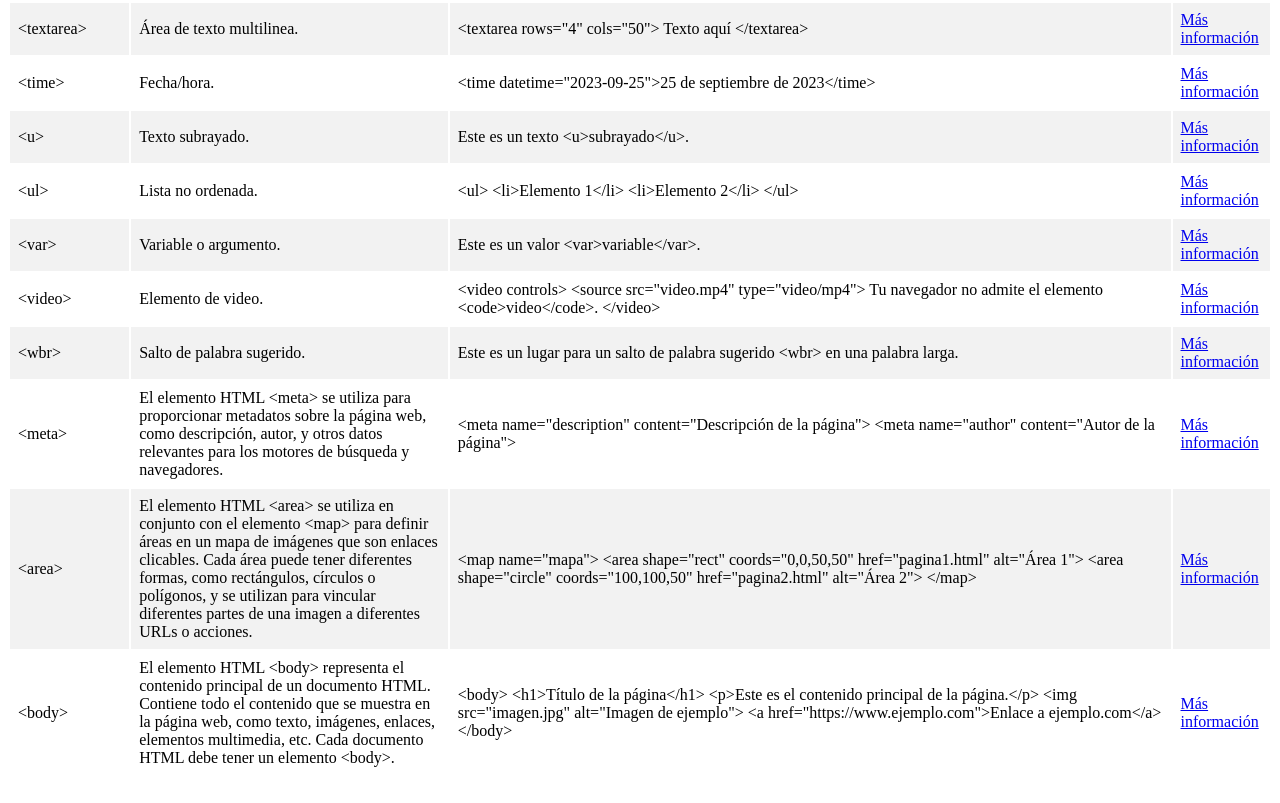
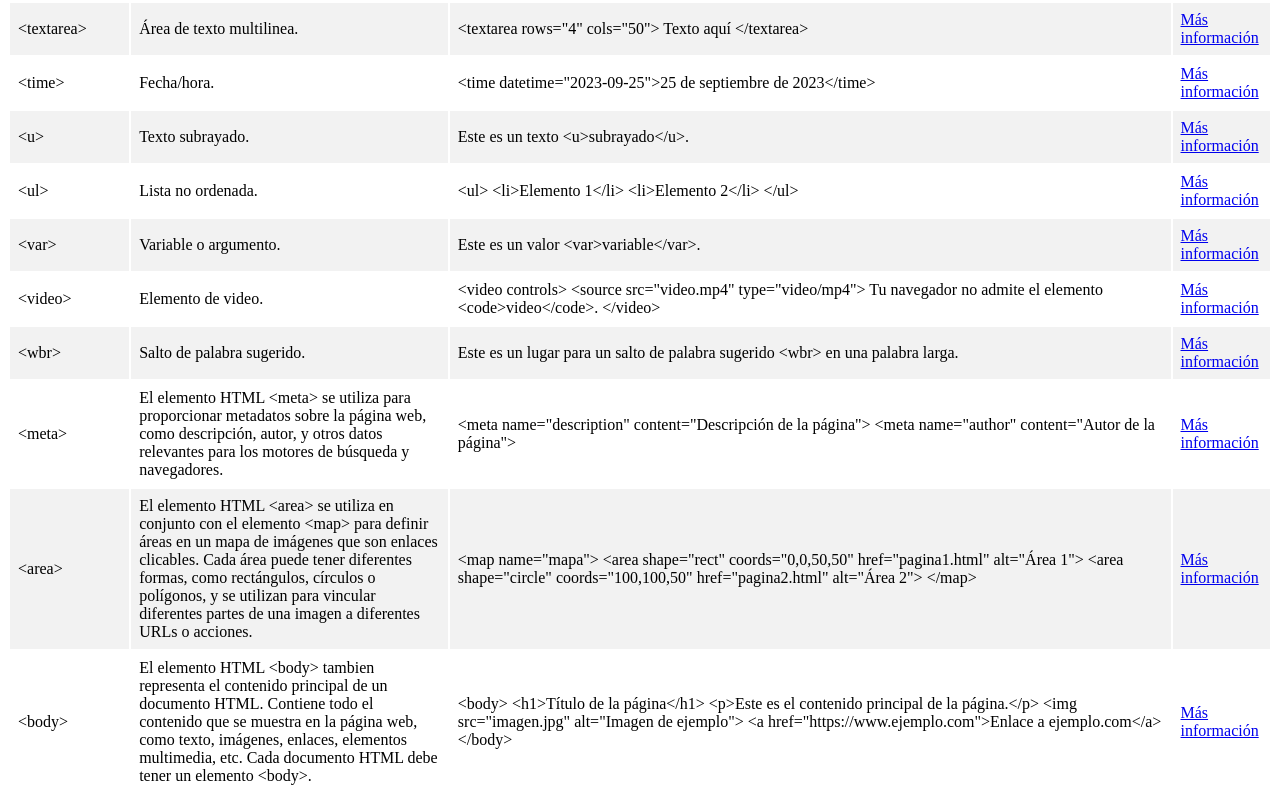
Before and after one commit to alepm22/TECWEB23-08, a plain HTML site: page index.html in a window 1280 px wide. Shown: the part 4205-5008 px from the top of the page. Drawn offline with Linux system fonts and the light colour scheme.

Commit message:
Elementos HTML

```diff
--- a/index.html
+++ b/index.html
@@ -671,7 +671,7 @@
             </tr>
             <tr>
                 <td>&lt;body&gt;</td>
-                <td>El elemento HTML &lt;body&gt; representa el contenido principal de un documento HTML. Contiene todo el contenido que se muestra en la página web, como texto, imágenes, enlaces, elementos multimedia, etc. Cada documento HTML debe tener un elemento &lt;body&gt;.</td>
+                <td>El elemento HTML &lt;body&gt; tambien representa el contenido principal de un documento HTML. Contiene todo el contenido que se muestra en la página web, como texto, imágenes, enlaces, elementos multimedia, etc. Cada documento HTML debe tener un elemento &lt;body&gt;.</td>
                 <td>&lt;body&gt;
                     &lt;h1&gt;Título de la página&lt;/h1&gt;
                     &lt;p&gt;Este es el contenido principal de la página.&lt;/p&gt;
--- a/styles.css
+++ b/styles.css
@@ -17,3 +17,5 @@ tr:nth-child(odd) {
 td {
     padding: 8px; /* Espaciado interno para las celdas */
 }
+
+/**/
```
